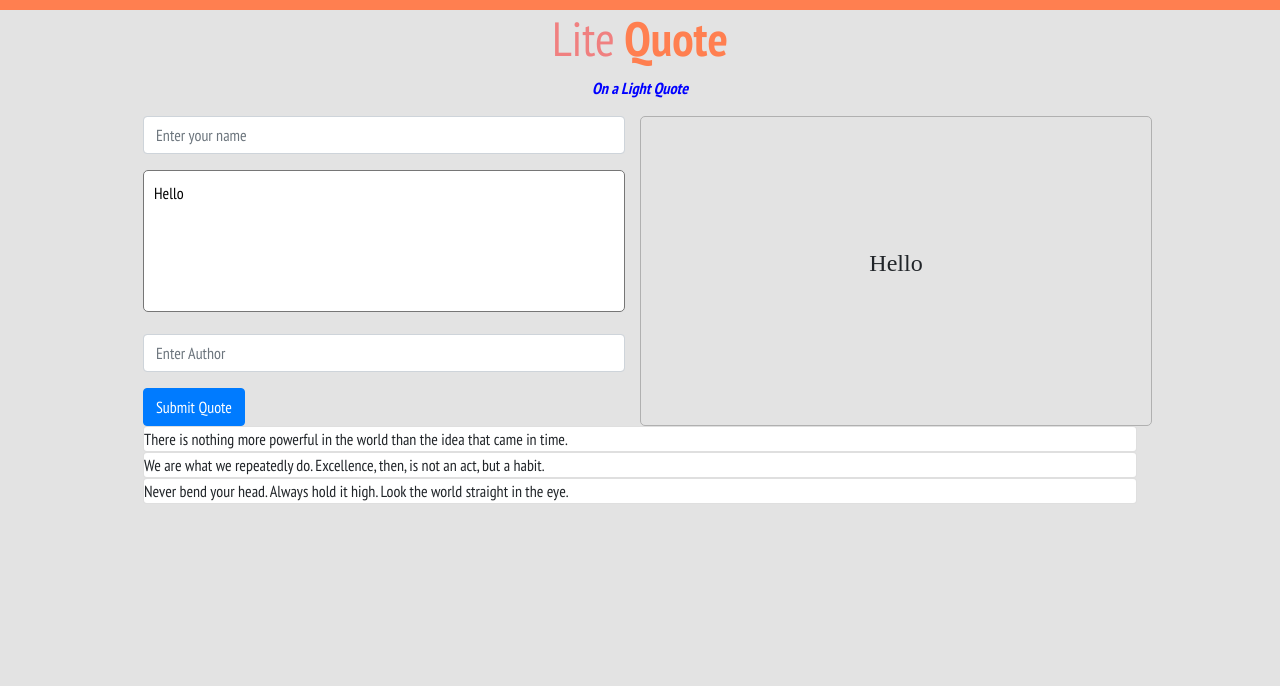
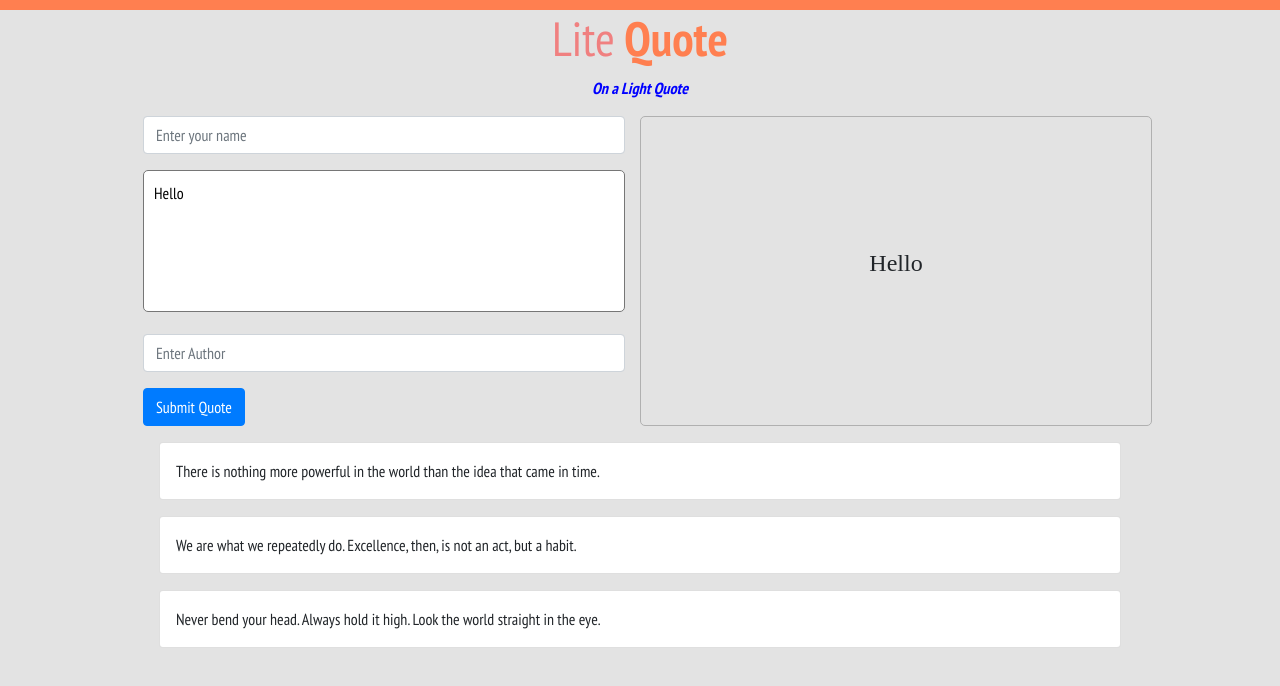
Before and after one commit to Mantongash/quotes, an Angular app: page / in a window 1280 px wide. Shown: the top 686 px of the page. Built offline with nearby package versions, Linux system fonts and the light colour scheme; a web font is replaced by a local one.

Commit message:
Added margin and padding classes in the quote li

```diff
--- a/src/app/components/quote/quote.component.html
+++ b/src/app/components/quote/quote.component.html
@@ -1,3 +1,3 @@
-<li class="card" *ngFor="let quote of quotes">
+<li class="card p-3 m-3" *ngFor="let quote of quotes">
   {{ quote.actualQuote }}
 </li>
```
